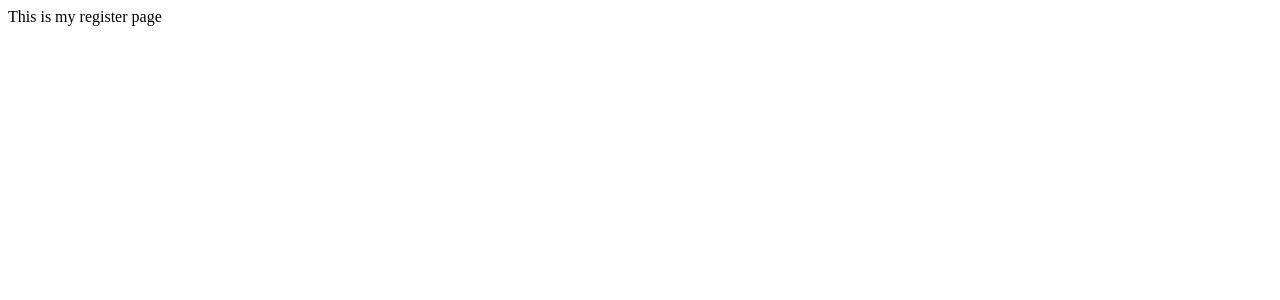
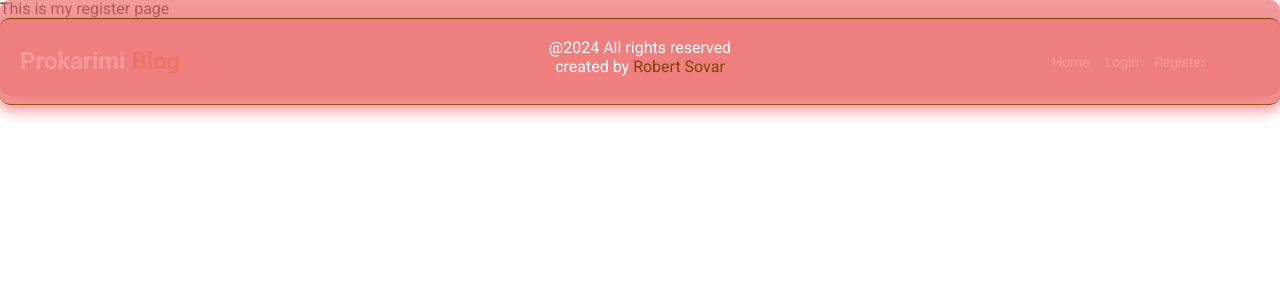
Before and after one commit to robertSovar/prokarimi-blog, a React (Vite) app: page /prokarimi-blog/register in a window 1280 px wide. Shown: the top 300 px of the page. Built offline with nearby package versions, Linux system fonts and the light colour scheme.

Commit message:
Update project

```diff
--- a/package.json
+++ b/package.json
@@ -12,9 +12,12 @@
   },
   "dependencies": {
     "axios": "^1.7.7",
+    "hamburger-react": "^2.5.1",
+    "modern-normalize": "^3.0.1",
     "react": "^18.3.1",
     "react-dom": "^18.3.1",
-    "react-router-dom": "^6.28.0"
+    "react-router-dom": "^6.28.0",
+    "typeface-roboto": "^1.1.13"
   },
   "devDependencies": {
     "@eslint/js": "^9.13.0",
--- /dev/null
+++ b/src/App.css
@@ -0,0 +1,6 @@
+@import "modern-normalize/modern-normalize.css";
+@import "typeface-roboto";
+
+body {
+  font-family: "Roboto", sans-serif;
+}
--- a/src/App.jsx
+++ b/src/App.jsx
@@ -3,15 +3,22 @@ import HomePage from "./pages/HomePage/HomePage";
 import AdminPage from "./pages/AdminPage/AdminPage";
 import LoginPage from "./pages/LoginPage/LoginPage";
 import RegisterPage from "./pages/RegisterPage/RegisterPage";
+import "./App.css";
+import Footer from "./components/Footer/Footer";
+import Header from "./components/Header/Header";
 
 function App() {
   return (
+    <div>
+      <Header />
       <Routes>
         <Route path="/" element={<HomePage />} />
         <Route path="/admin" element={<AdminPage />} />
         <Route path="/login" element={<LoginPage />} />
         <Route path="/register" element={<RegisterPage />} />
       </Routes>
+      <Footer />
+    </div>
   );
 }
 
--- /dev/null
+++ b/src/components/Footer/Footer.jsx
@@ -0,0 +1,23 @@
+import React from "react";
+import styles from "./Footer.module.css";
+
+function Footer() {
+  return (
+    <section className={styles.footerSection}>
+      <div>@2024 All rights reserved</div>
+      <div>
+        created by{" "}
+        <a
+          href="https://github.com/robertsovar"
+          className={styles.link}
+          target="_blank"
+          rel="noreferrer"
+        >
+          Robert Sovar
+        </a>
+      </div>
+    </section>
+  );
+}
+
+export default Footer;
--- /dev/null
+++ b/src/components/Footer/Footer.module.css
@@ -0,0 +1,17 @@
+.footerSection {
+  background-color: #ee7777be;
+  width: 100%;
+  color: white;
+  text-align: center;
+  padding: 20px;
+  position: relative;
+  bottom: 0;
+  border-top: 1px solid rgb(129, 68, 6);
+  border-radius: 10px;
+  box-shadow: #ee7777be 0px 5px 15px;
+}
+
+.link {
+  text-decoration: none;
+  color: rgb(129, 68, 6);
+}
--- /dev/null
+++ b/src/components/Header/Header.jsx
@@ -0,0 +1,26 @@
+import Hamburger from "hamburger-react";
+import styles from "./Header.module.css";
+function Header() {
+  return (
+    <header className={styles.headerSection}>
+      <div className={styles.headerContainer}>
+        <div className={styles.mobileBurgerContainer}>
+          <span className={styles.headerLogo}>
+            Prokarimi <span className={styles.blogWordStyle}>Blog</span>
+          </span>
+          <span className={styles.mobileBurger}>
+            <Hamburger size={20} color="rgba(221, 90, 14, 0.67)" />
+          </span>
+        </div>
+
+        <ul className={styles.headerList}>
+          <li>Home</li>
+          <li>Login</li>
+          <li>Register</li>
+        </ul>
+      </div>
+    </header>
+  );
+}
+
+export default Header;
--- /dev/null
+++ b/src/components/Header/Header.module.css
@@ -0,0 +1,63 @@
+.headerSection {
+  width: 100%;
+  background-color: #ee7777be;
+  color: white;
+  text-align: center;
+  padding: 20px;
+  position: fixed;
+  top: 0;
+  display: flex;
+  border-bottom: 1px solid rgb(129, 68, 6);
+  border-radius: 10px;
+  box-shadow: #ee7777be 0px 5px 15px;
+}
+
+.headerContainer {
+  padding-top: 20px;
+  display: flex;
+  text-align: center;
+  width: 100%;
+}
+
+.headerLogo {
+  font-size: 18px;
+  font-weight: bold;
+  cursor: pointer;
+}
+
+.headerList {
+  display: none;
+}
+
+.blogWordStyle {
+  color: rgba(221, 90, 14, 0.67);
+}
+
+.mobileBurgerContainer {
+  width: 100%;
+  display: flex;
+  justify-content: space-between;
+  align-items: center;
+}
+
+@media screen and (min-width: 768px) {
+  .headerLogo {
+    font-size: 24px;
+  }
+
+  .headerList {
+    font-size: 16px;
+  }
+
+  .headerList {
+    display: flex;
+    gap: 15px;
+    font-size: 14px;
+    width: 300px;
+    list-style: none;
+  }
+
+  .mobileBurger {
+    display: none;
+  }
+}
--- a/src/pages/HomePage/HomePage.jsx
+++ b/src/pages/HomePage/HomePage.jsx
@@ -1,7 +1,12 @@
 import React from "react";
+import syles from "./HomePage.module.css";
 
 function HomePage() {
-  return <div>This is my homepage</div>;
+  return (
+    <div className={syles.container}>
+      <h1>Homepage</h1>
+    </div>
+  );
 }
 
 export default HomePage;
--- /dev/null
+++ b/src/pages/HomePage/HomePage.module.css
@@ -0,0 +1,5 @@
+.container {
+  width: 100%;
+  padding: 250px;
+  height: 7000px;
+}
--- /dev/null
+++ b/src/utils/Button/Button.model.css
@@ -0,0 +1,6 @@
+.button {
+  padding: 10px 20px;
+  border-radius: 5px;
+  border: none;
+  cursor: pointer;
+}
```
Also changed, not shown: src/utils/Button/Button.jsx (added, +17 -0 lines), 1 other file (tests, documents, lock files or other folders). Lines whose indentation alone changed are shown as unchanged.
